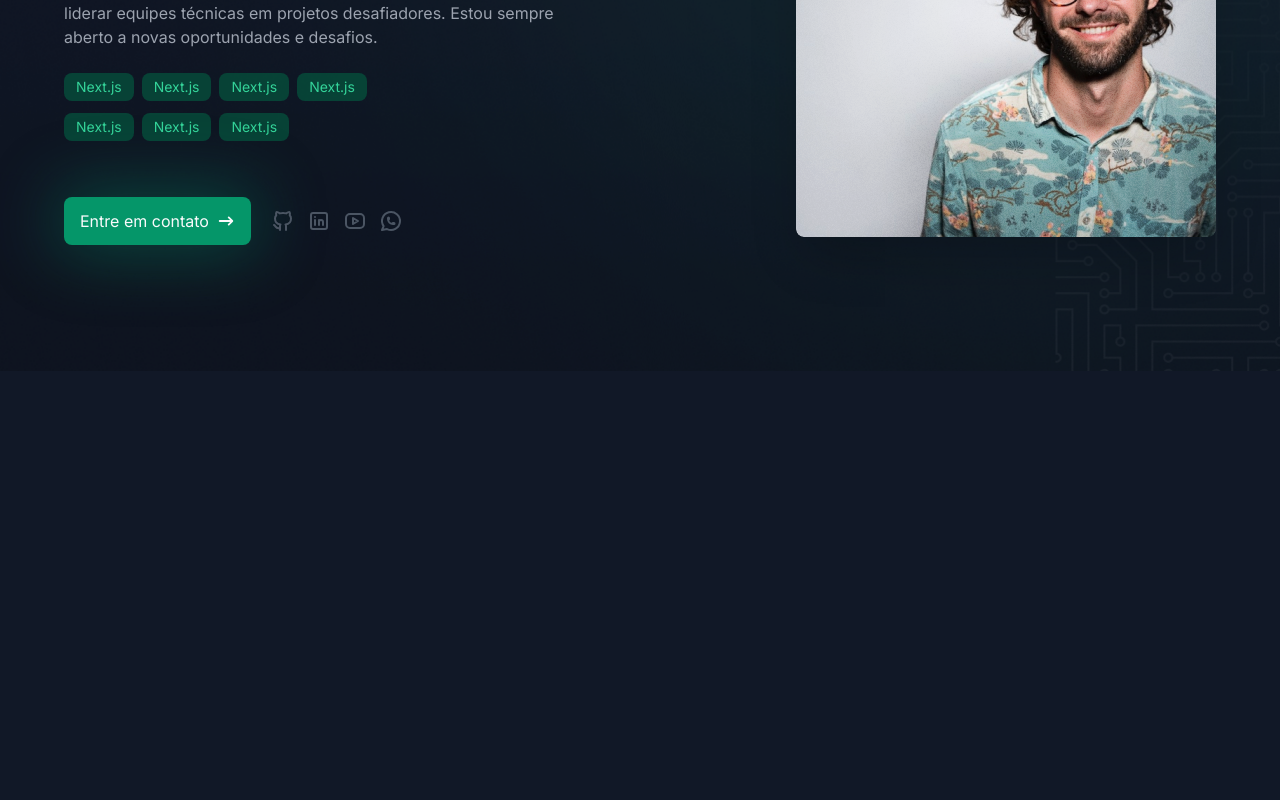
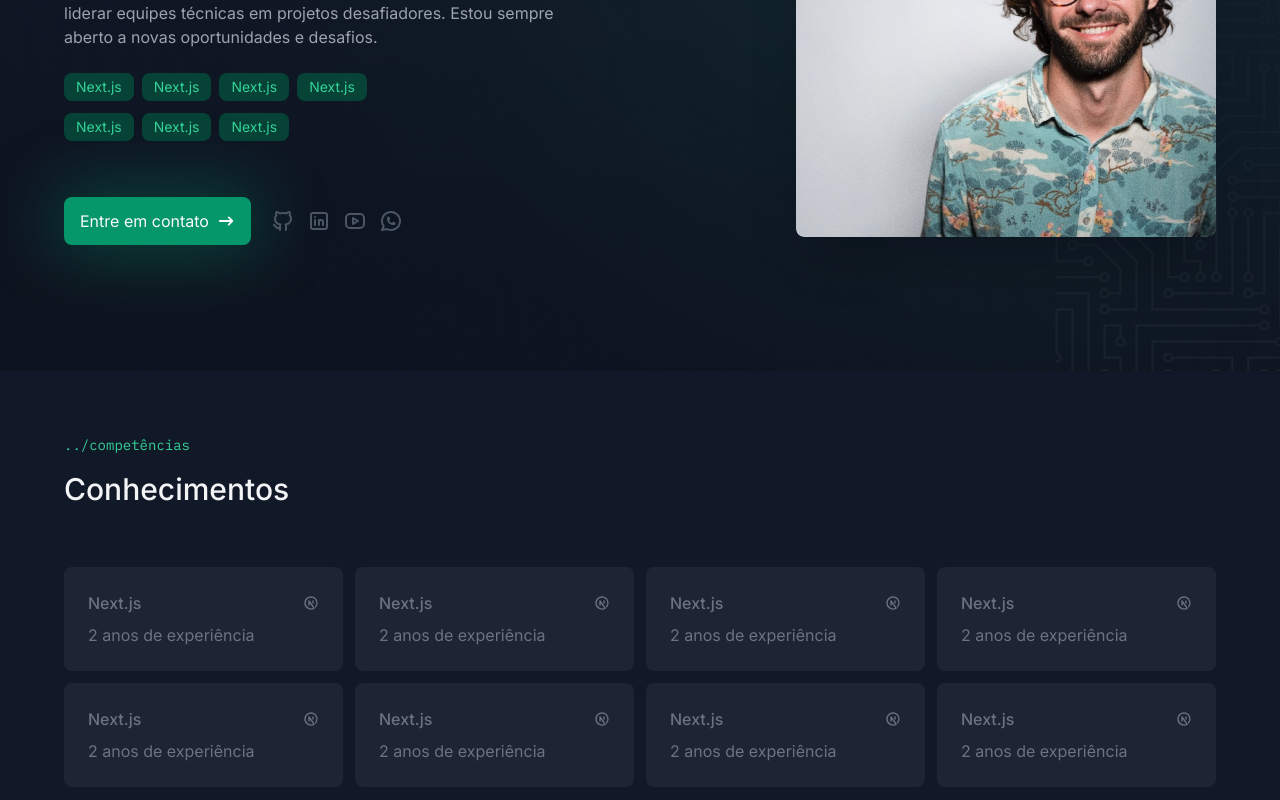
Before and after one commit to Victtor-777/Portfolio_GB-Dev, a Next.js app: page / in a window 1280 px wide. Shown: the part 384-1184 px from the top of the page. Before the commit the page ends 800 px from the top, so only its background shows below. Built offline with nearby package versions, Linux system fonts and the light colour scheme.

Commit message:
Add Section Known-Techs

```diff
--- a/app/components/pages/home/hero-section.tsx
+++ b/app/components/pages/home/hero-section/index.tsx
@@ -1,6 +1,6 @@
 import Image from "next/image";
-import { TechBadge } from "../../tech-badge";
-import { Button } from "../../button";
+import { TechBadge } from "../../../tech-badge";
+import { Button } from "../../../button";
 import { HiArrowNarrowRight } from "react-icons/hi";
 import {
   TbBrandGithub,
--- /dev/null
+++ b/app/components/pages/home/know-techs/index.tsx
@@ -0,0 +1,24 @@
+import { SectionTitle } from "@/app/components/section-title";
+import { KnownTech } from "./know-tech";
+import { TbBrandNextjs } from "react-icons/tb";
+
+export const KnownTechs = () => {
+  return (
+    <section className="container py-16">
+      <SectionTitle subtitle="competências" title="Conhecimentos" />
+
+      <div className="w-full grid grid-cols-[repeat(auto-fit,minmax(264px,1fr))] gap-3 mt-[60px]">
+        {Array.from({ length: 8 }).map((_, i) => (
+          <KnownTech
+            key={i}
+            tech={{
+              icon: <TbBrandNextjs />,
+              name: "Next.js",
+              startDate: "2023-01-01",
+            }}
+          />
+        ))}
+      </div>
+    </section>
+  );
+};
--- /dev/null
+++ b/app/components/pages/home/know-techs/know-tech.tsx
@@ -0,0 +1,28 @@
+import { getRelativeTimeString } from "@/app/utils/get-relative-time";
+import { ReactNode } from "react";
+
+type KnownTechProps = {
+  tech: {
+    icon: ReactNode;
+    name: string;
+    startDate: string;
+  };
+};
+
+export const KnownTech = ({ tech }: KnownTechProps) => {
+  const relativeTime = getRelativeTimeString(
+    new Date(tech.startDate),
+    "pt-br"
+  ).replace("há ", "");
+
+  return (
+    <div className="p-6 rounded-lg bg-gray-600/20 text-gray-500 flex flex-col gap-2 hover:text-emerald-500 hover:bg-gray-600/30 transition-all">
+      <div className="flex items-center justify-between">
+        <p className="font-medium">{tech.name}</p>
+        {tech.icon}
+      </div>
+
+      <span>{relativeTime} de experiência</span>
+    </div>
+  );
+};
--- /dev/null
+++ b/app/components/section-title/index.tsx
@@ -0,0 +1,20 @@
+import { cn } from "@/app/lib/utils";
+
+type SectionTitleProps = {
+  title: string;
+  subtitle: string;
+  className?: string;
+};
+
+export const SectionTitle = ({
+  title,
+  subtitle,
+  className,
+}: SectionTitleProps) => {
+  return (
+    <div className={cn("flex flex-col gap-4", className)}>
+      <span className="font-mono text-sm text-emerald-400">{`../${subtitle}`}</span>
+      <h3 className="text-3xl font-medium">{title}</h3>
+    </div>
+  );
+};
--- a/app/page.tsx
+++ b/app/page.tsx
@@ -1,9 +1,11 @@
 import { HeroSection } from "./components/pages/home/hero-section";
+import { KnownTechs } from "./components/pages/home/know-techs";
 
 export default async function Home() {
   return (
     <>
       <HeroSection />
+      <KnownTechs />
     </>
   );
 }
--- /dev/null
+++ b/app/utils/get-relative-time.ts
@@ -0,0 +1,50 @@
+/**
+ * Convert a date to a relative time string, such as
+ * "a minute ago", "in 2 hours", "yesterday", "3 months ago", etc.
+ * using Intl.RelativeTimeFormat
+ */
+export function getRelativeTimeString(
+  date: Date | number,
+  lang = navigator.language
+): string {
+  // Allow dates or times to be passed
+  const timeMs = typeof date === "number" ? date : date.getTime();
+
+  // Get the amount of seconds between the given date and now
+  const deltaSeconds = Math.round((timeMs - Date.now()) / 1000);
+
+  // Array reprsenting one minute, hour, day, week, month, etc in seconds
+  const cutoffs = [
+    60,
+    3600,
+    86400,
+    86400 * 7,
+    86400 * 30,
+    86400 * 365,
+    Infinity,
+  ];
+
+  // Array equivalent to the above but in the string representation of the units
+  const units: Intl.RelativeTimeFormatUnit[] = [
+    "second",
+    "minute",
+    "hour",
+    "day",
+    "week",
+    "month",
+    "year",
+  ];
+
+  // Grab the ideal cutoff unit
+  const unitIndex = cutoffs.findIndex(
+    (cutoff) => cutoff > Math.abs(deltaSeconds)
+  );
+
+  // Get the divisor to divide from the seconds. E.g. if our unit is "day" our divisor
+  // is one day in seconds, so we can divide our seconds by this to get the # of days
+  const divisor = unitIndex ? cutoffs[unitIndex - 1] : 1;
+
+  // Intl.RelativeTimeFormat do its magic
+  const rtf = new Intl.RelativeTimeFormat(lang, { numeric: "auto" });
+  return rtf.format(Math.floor(deltaSeconds / divisor), units[unitIndex]);
+}
```
Also changed, not shown: 1 other file (tests, documents, lock files or other folders).
